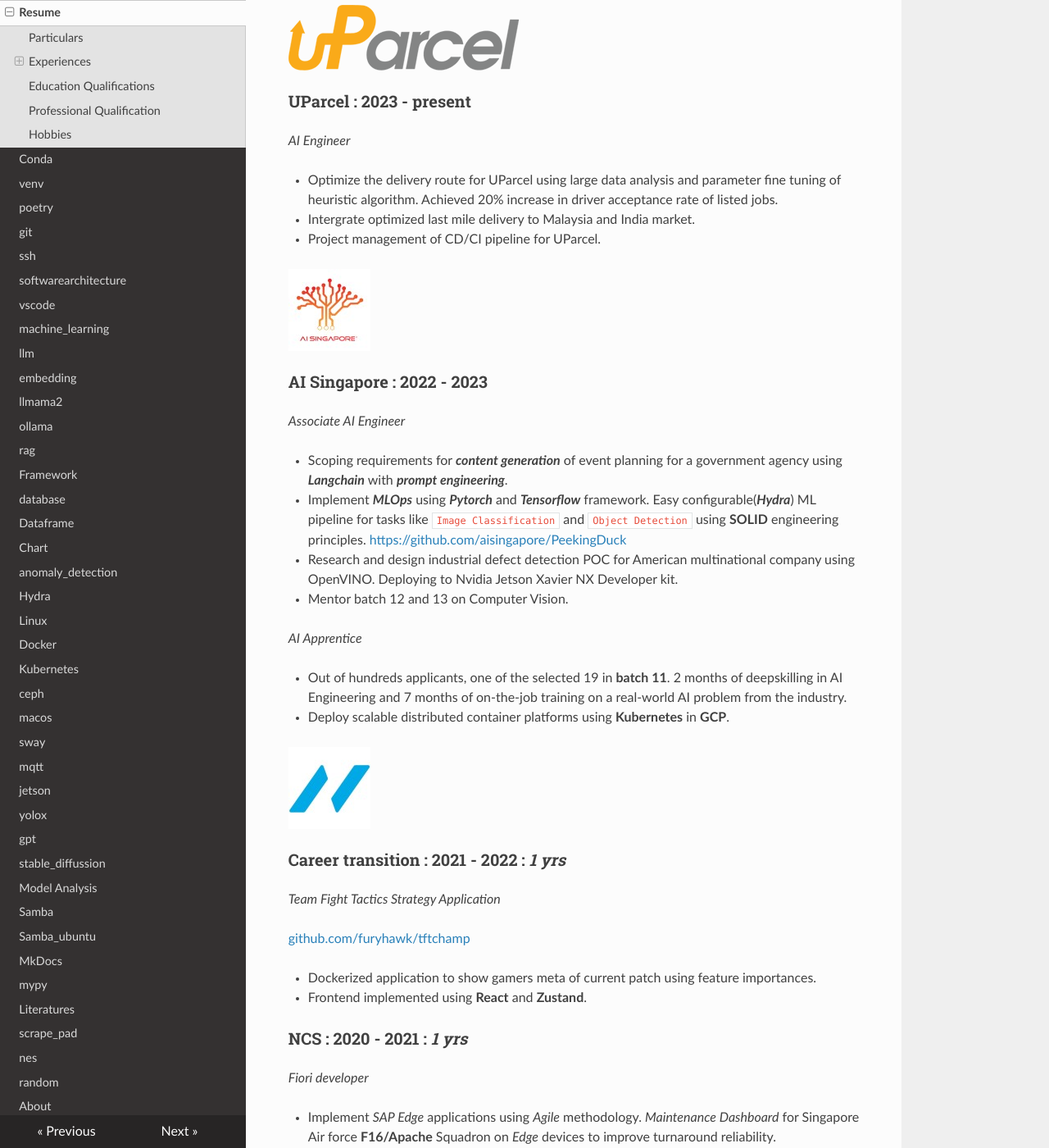
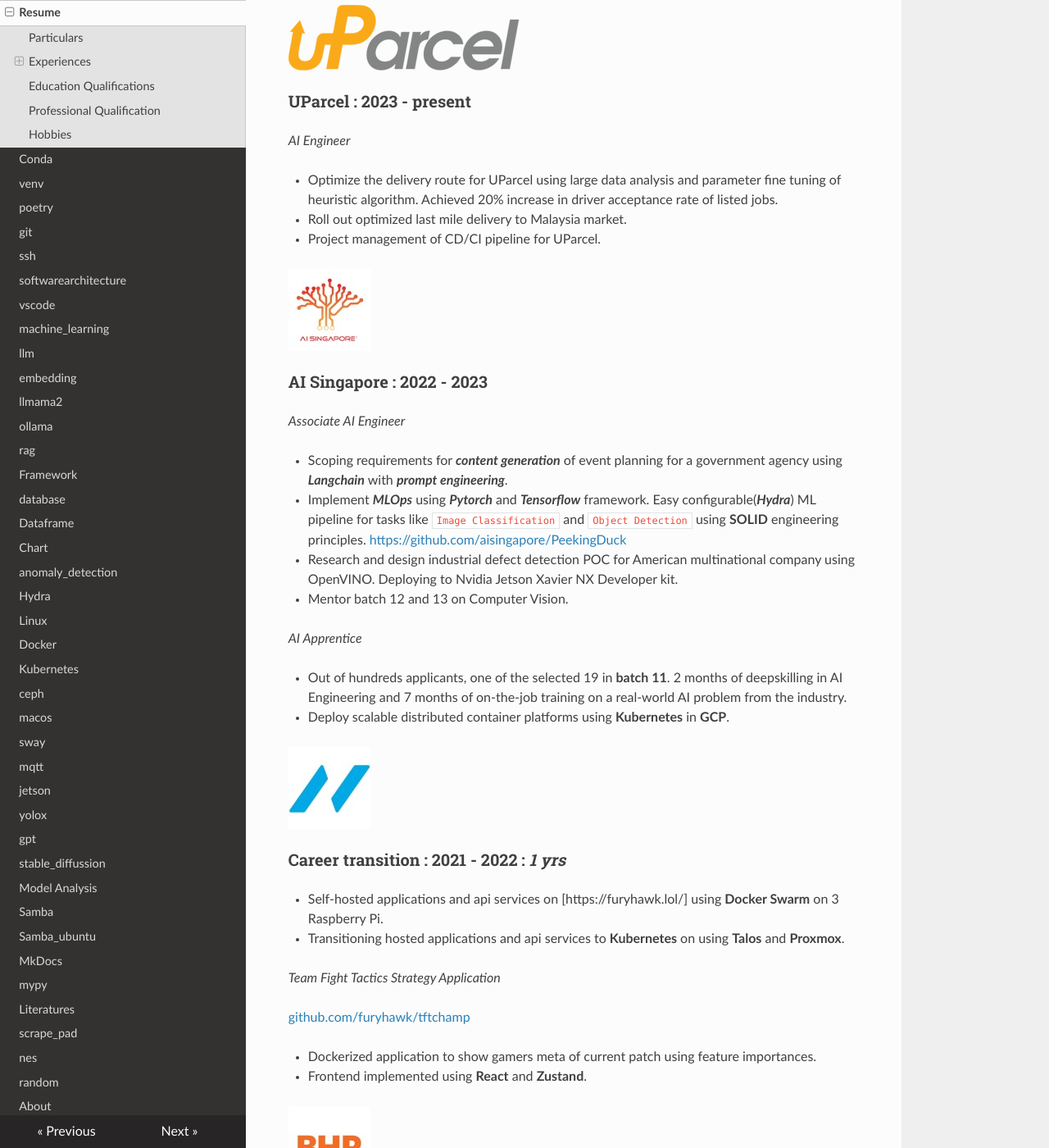
Before and after one commit to furyhawk/124c41, an MkDocs documentation site: the page built from docs/resume.md, in a window 1280 px wide and 1400 px high, scrolled down 1006 px. Shown: the whole window at 82% size. Built offline with MkDocs 1.6.1, drawn with Linux system fonts in a browser that asks for light colours; nearby versions of some CDN libraries.

Commit message:
feat: Update resume with recent work experience and self-hosted applications

```diff
--- a/docs/resume.md
+++ b/docs/resume.md
@@ -57,17 +57,17 @@
     </tbody>
 </table> -->
 
-![](assets/uparcel.png)
+![https://www.uparcel.sg/](assets/uparcel.png)
 ### UParcel : 2023 - present
 *AI Engineer*
 
 - Optimize the delivery route for UParcel using large data analysis and parameter fine tuning of heuristic algorithm. Achieved 20% increase in driver acceptance rate of listed jobs.
 
-- Intergrate optimized last mile delivery to Malaysia and India market.
+- Roll out optimized last mile delivery to Malaysia market.
 
 - Project management of CD/CI pipeline for UParcel.
 
-![](assets/ai_singapore.jpg)
+![https://aisingapore.org/](assets/ai_singapore.jpg)
 ### AI Singapore : 2022 - 2023
 
 *Associate AI Engineer*
@@ -87,8 +87,10 @@
 - Deploy scalable distributed container platforms using **Kubernetes** in **GCP**.
 
 ![](assets/ncs.jpg)
+### Career transition : 2021 - 2022 : *1 yrs*
 
-### Career transition : 2021 - 2022 : *1 yrs*
+- Self-hosted applications and api services on [https://furyhawk.lol/] using **Docker Swarm** on 3 Raspberry Pi.
+- Transitioning hosted applications and api services to **Kubernetes** on using **Talos** and **Proxmox**.
 
 *Team Fight Tactics Strategy Application*
 
@@ -97,13 +99,13 @@
 - Dockerized application to show gamers meta of current patch using feature importances.
 - Frontend implemented using **React** and **Zustand**.
 
+![https://www.bhp.com/](assets/bhp.jpg)
 ### NCS : 2020 - 2021 : *1 yrs*
 
 *Fiori developer*
 
 - Implement *SAP Edge* applications using *Agile* methodology. *Maintenance Dashboard* for Singapore Air force **F16/Apache** Squadron on *Edge* devices to improve turnaround reliability.
 
-![](assets/bhp.jpg)
 <p style="page-break-after: always;"> </p>
 ### BHP : 2019 - 2020 : *1 yr 2 mos*
 
```
